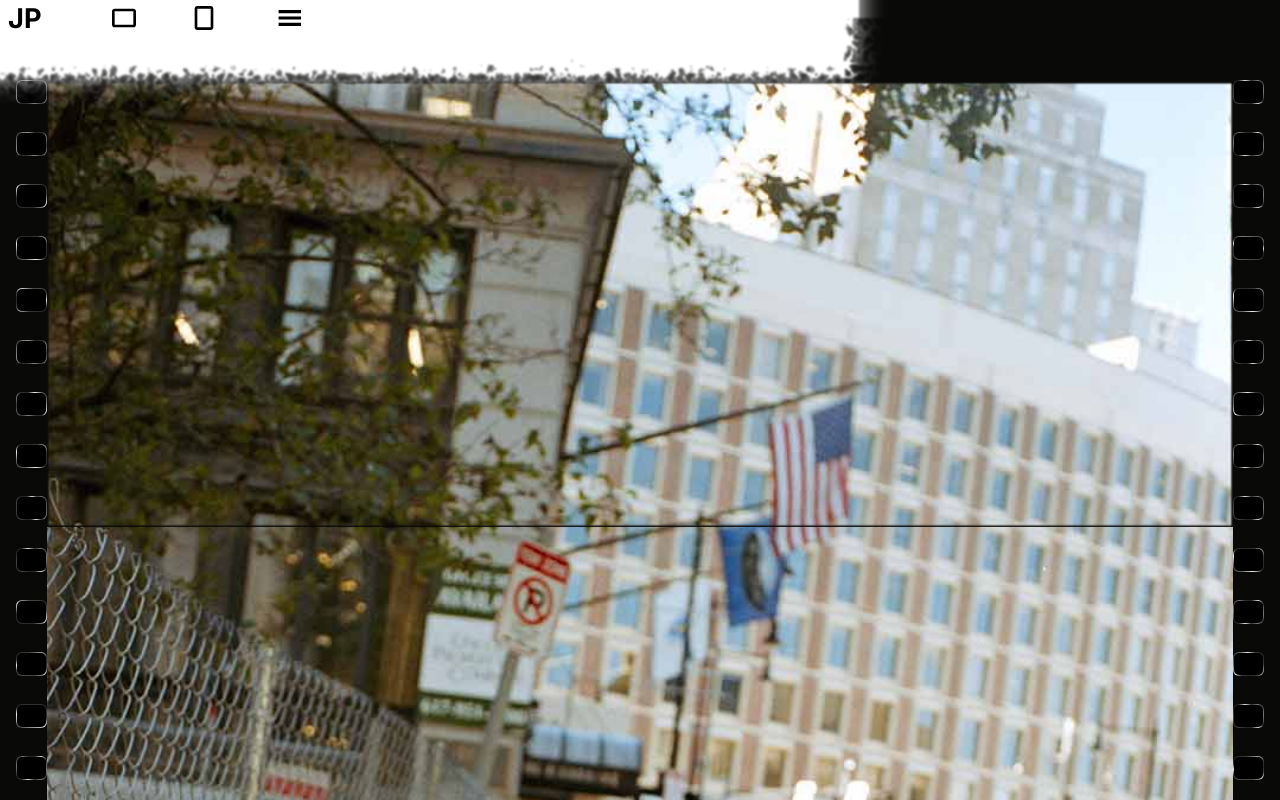
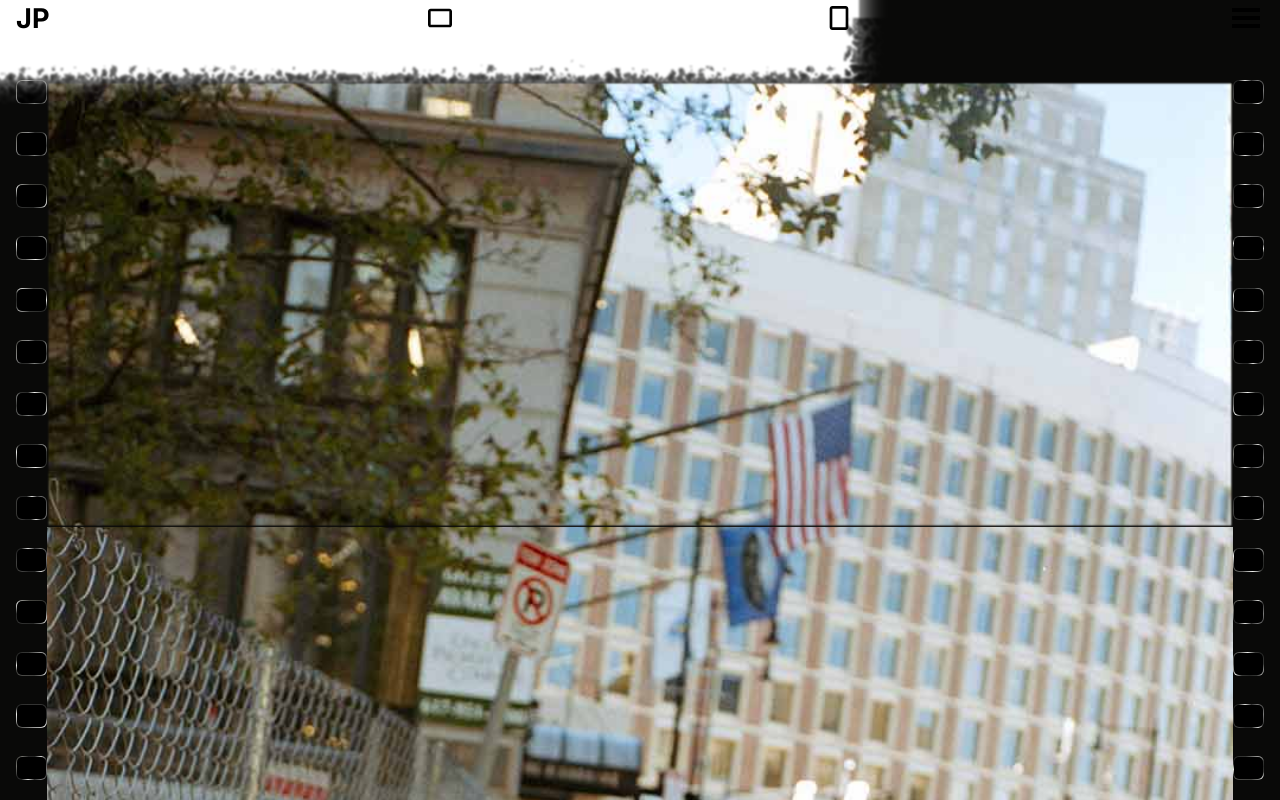
Before and after one commit to jordanperrin/PhotoPortNextJS, a Next.js app in the folder photo-portfolio/: page /portrait/bw in a window 1280 px wide. Shown: the top 800 px of the page. Built offline with nearby package versions, Linux system fonts and the light colour scheme.

Commit message:
fixing up navbar styling

```diff
--- a/photo-portfolio/src/components/NavBar/NavBar.module.css
+++ b/photo-portfolio/src/components/NavBar/NavBar.module.css
@@ -5,13 +5,13 @@
 
 .nav {
     display: flex;
-    justify-content: space-between;
     align-items: center;
     position: fixed;
-    top: 0;
     z-index: 9999;
-    margin-bottom: 1.8rem;
     height: 4.5vh;
+    margin: 0;
+    padding: 0;
+    width: -webkit-fill-available;
 }
 
 .navtitle{
@@ -20,22 +20,27 @@
     font-weight: bold;
     text-decoration: none;
     color: #000;
+    padding: 0.5rem;
+    margin: 0 0.5rem;
+    display:block;
+    padding-right:1.1em;
 }
 
 .navul{
     display: flex;
-    justify-content: center;
-    margin-left: 2.5em;
-    margin-right: 1.6em;
+    justify-content:space-between;
+    margin:0;
     padding: 0;
+    width:100%
 }
 
 .nav ul li{
     list-style: none;
+    display:flex;
 }
 
 .nav ul li .a{
-    display: block;
+
     text-decoration: none;
     color: #000;
     padding: 0.5rem;
@@ -45,33 +50,17 @@
 
 .nav .menu{
     display:flex;
-    right:0.5rem;
-    flex-direction: column;
-    justify-content: space-between;
     width: 2.25rem;
     height: 2rem;
     color: #000;
-    width:80%;
+    padding-left: 0.5em;
 }
 
 nav .x{
     display:flex;
-    right:0.5rem;
-    flex-direction: column;
-    justify-content: space-between;
-    width: 2.25rem;
+    width: 2.75rem;
     height: 2rem;
     color: #000;
-    width:80%;
-}
-
-.nav .menucontainer{
-    display: block;
-}
-
-.nav .sidemenu{
-    display: block;
-
 }
 
 .sideitems{
--- a/photo-portfolio/src/components/NavBar/index.js
+++ b/photo-portfolio/src/components/NavBar/index.js
@@ -20,9 +20,10 @@ const Navbar = (props) =>{
     return (
 
             <nav className= {styles.nav}>
-                <Link href="" className={styles.navtitle}> JP</Link>
-
                 <ul className={styles.navul}>
+                    <li>
+                        <Link href="" className={styles.navtitle}> JP</Link>
+                    </li>
                     <li>
                         <Link href={`/landscape/${props.onPage}`} className={styles.a}>
                             <LandIcon className={styles.orienatationicon}/>
@@ -33,15 +34,18 @@ const Navbar = (props) =>{
                             <PortIcon className={styles.orienatationicon}/>
                         </Link>
                     </li>
+                    <li>
+                    <div className={styles.a} onClick={showDropDown}>
+                      {!dropDown ? (
+                            <BurgerIcon className={styles.menu} />
+                        ) : (
+                            <CloseIcon className={styles.menu} />
+                        )}
+                        </div>
+                    </li>
                 </ul>
 
-                <div className={styles.menucontainer} onClick={showDropDown}>
-                    {!dropDown ? (
-                            <BurgerIcon className={styles.menu} />
-                        ) : (
-                            <CloseIcon className={styles.x} />
-                        )}
-                </div>
+
 
                 <div className=  { `${dropDown ?  styles.sideactive: styles.side}`}>
                     <ul className= {styles.sideitems}>
--- a/photo-portfolio/src/components/SvgNav/SvgNav.module.css
+++ b/photo-portfolio/src/components/SvgNav/SvgNav.module.css
@@ -1,2 +1,3 @@
 .svg{
+  display:none;
   }
--- a/photo-portfolio/src/components/SvgNav/index.js
+++ b/photo-portfolio/src/components/SvgNav/index.js
@@ -3,17 +3,15 @@ import styles from './SvgNav.module.css';
 export default function SvgNav(props){
 
     return(
-        <div>
+         <svg id="burn" className={styles.svg}>
             <defs>
-         <svg id="burn" className={styles.svg}>
                         <filter id="wavy-nav">
                         <feTurbulence x="0" y="0" baseFrequency="0.109" numOctaves="4" seed="2">
                             <animate attributeName="baseFrequency" values="0.02;0.005;0.02"  />
                         </feTurbulence>
                         <feDisplacementMap in="SourceGraphic" scale="25" />
                         </filter>
+                        </defs>
             </svg>
-            </defs>
-        </div>
     );
 }
```
